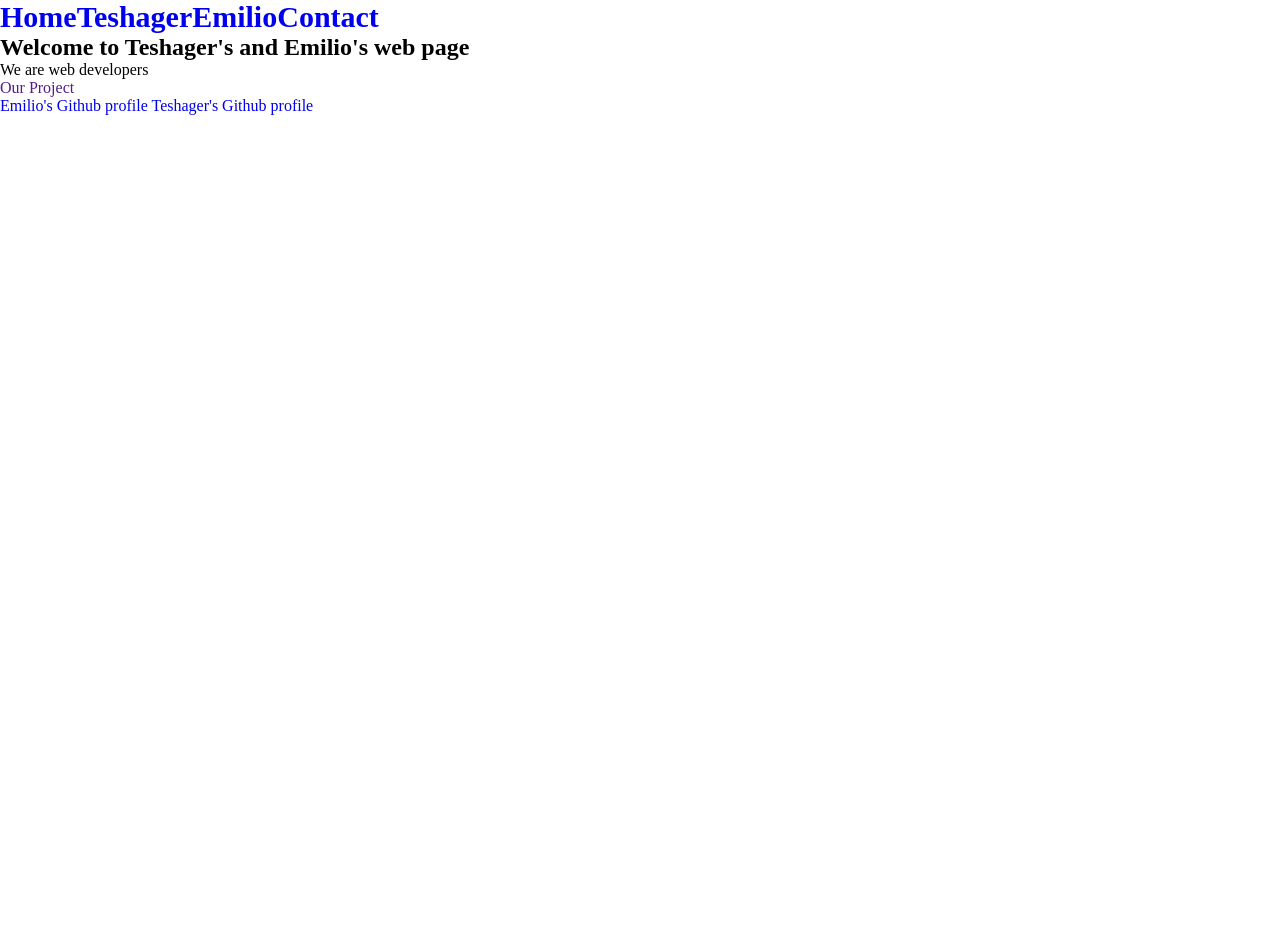
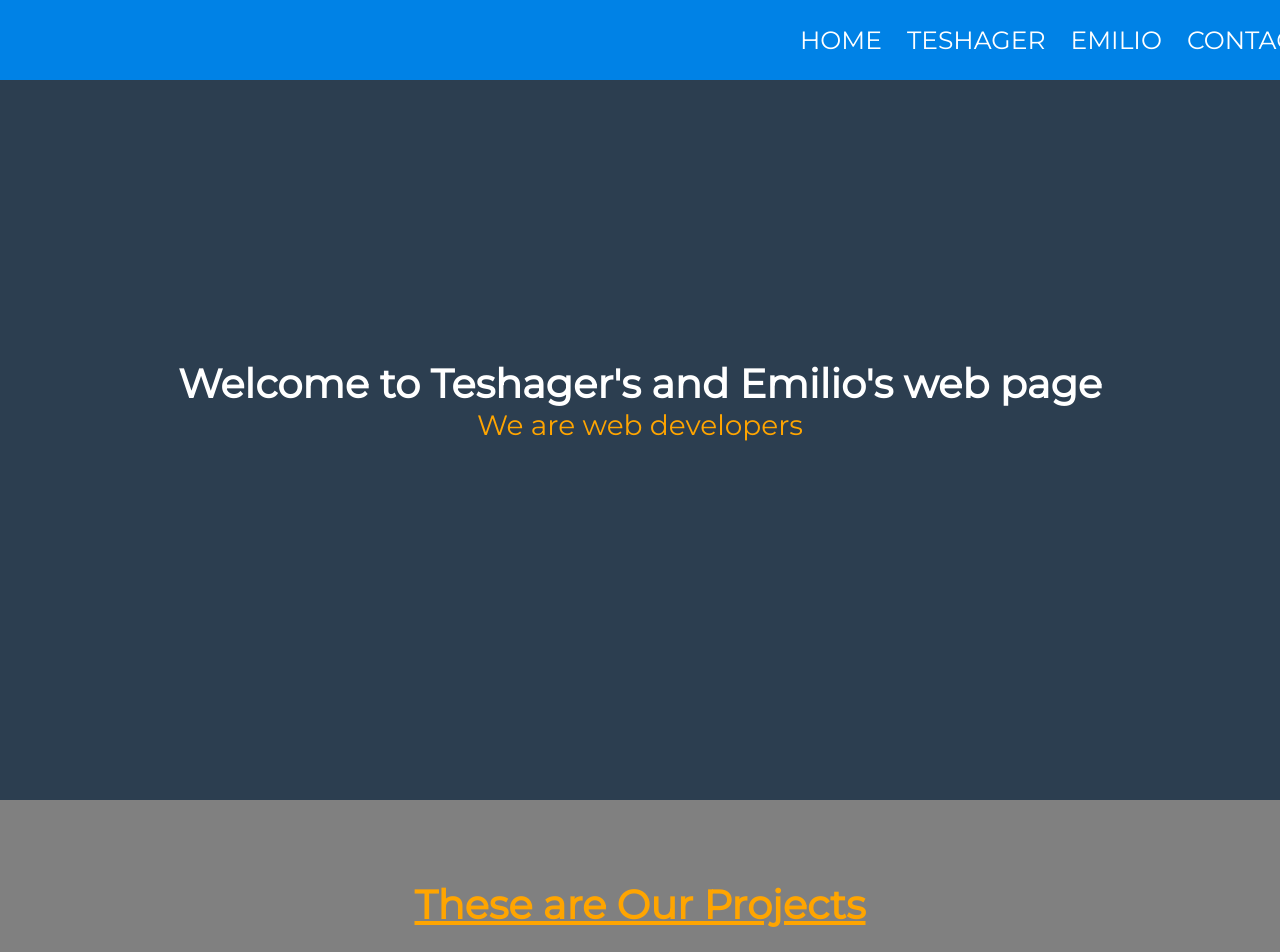
Before and after one commit to Teshager21/Microversetrial, a plain HTML site: page Index.html in a window 1280 px wide. Shown: the top 952 px of the page. Before the commit the page ends 800 px from the top, so only its background shows below. Drawn offline with Linux system fonts and the light colour scheme.

Commit message:
Final HTML

```diff
--- a/Index.html
+++ b/Index.html
@@ -1,38 +1,53 @@
 <html lang="en">
 <head>
+  <link href="https://fonts.googleapis.com/css?family=Montserrat&display=swap" rel="stylesheet">
     <meta charset="UTF-8">
     <meta name="viewport" content="width=device-width, initial-scale=1.0">
+    <title>Document</title>
     <link rel="stylesheet" href="style.css">
-    <title>Document</title>
 </head>
 <body>
   <nav id="navbar">
-    <ul>
-      <li><a href="#">Home</a></li>
-      <li><a href="#">Teshager</a></li>
-      <li><a href="#">Emilio</a></li>
-      <li><a href="#">Contact</a></li>
+    <ul class="nav-list" >
+      <li><a href="#">HOME</a></li>
+      <li><a href="#">TESHAGER</a></li>
+      <li><a href="#">EMILIO</a></li>
+      <li><a href="#">CONTACT</a></li>
 
     </ul>
 
   </nav>
 <section id="welcome-section">
-  <H1>Welcome to Teshager's and Emilio's web page</H1>
-  <p> We are web developers </p>
+  <div class="centertext">
+    <H1>Welcome to Teshager's and Emilio's web page</H1>
+    <p> We are web developers </p>
+
+  </div>
 </section>
 
 
 
 <section id="projects">
-  <div class="project-tile">
-    <a href="">Our Project</a>
-  </div>
+  <h1 class="projects-title">These are Our Projects</h1>
+  <ul class="project-grid">
+    <a href=""> <li class="project-tile"> <img src="https://upload.wikimedia.org/wikipedia/commons/3/3e/Helen_Keller_circa_1920_-_restored.jpg" class="project-img"alt=""><p class="project-title">Tribute Page</p></li></a>
+    <a href="#"> <li class="project-tile"> <img src="myweb.png" class="project-img"alt=" alt=""> <p class="project-title">Form</p> </li></a>
+    <a href="#"> <li class="project-tile"> <img src="webdev.png" alt="" class="project-img" alt="" > <p class="project-title">Portfolio</p> </li>  </a>
+
+  </ul>
 </section>
+<section id="links">
+  <h1 class="invitation" >Let's work together...</h1>
+  <p class="coffee">How do you take your coffee?</p>
 
-<div class="">
-  <a href="https://github.com/emiliocm9">Emilio's Github profile</a>
-  <a href="https://github.com/teshager21">Teshager's Github profile</a>
+<div class="github">
+  <a href="https://github.com/emiliocm9"> <img src="github.png">Emilio's Github profile</a>
+  <a href="https://github.com/teshager21"><img src="github.png">Teshager's Github profile</a>
 </div>
+</section>
+<footer>
+  <p>**This is just an actual Portfolio.</p>
+</footer>
 
 </body>
 </html>
--- a/style.css
+++ b/style.css
@@ -1,9 +1,169 @@
+
+
 *{
+    font-family: 'Montserrat', sans-serif;
     margin:0;
     padding:0;
     box-sizing: border-box;
 }
-nav ul {
+
+
+#navbar {
+
+  top: 0;
+  left: 0;
+  background-color: #0082e6;
+  width: 100vw;
+  height: 80px;
+  display: flex;
+  z-index: 10;
+  position: fixed;
+}
+
+
+.nav-list {
+  margin-left: 800px;
+  display: flex;
+  align-items: center;
+}
+
+.nav-list>li {
+  display: inline-block;
+  margin-right: 25px;
+}
+
+.nav-list a {
+  color: white;
+  text-decoration: none;
+  font-size: 25px;
+  float: right;
+
+}
+
+ #welcome-section {
+   height: 100vh;
+   text-align: center;
+   justify-content: center;
+   align-items: center;
+   display: flex;
+   background-color: #2c3e50;
+    width: 100%;
+
+ }
+ H1 {
+  font-size: 40px;
+  color: white;
+}
+p {
+  color: orange;
+  font-size: 28px;
+
+}
+
+#projects {
+  background-color: grey;
+  padding: 80px 30px;
+}
+
+#projects>h1 {
+  text-align: center;
+  margin-bottom: 50px;
+  color: orange;
+  font-size: 40px;
+  text-decoration: underline;
+  font-weight: bold;
+
+}
+
+.project-grid {
+  display: flex;
+  width: 100%;
+  padding: 0;
+  justify-content: space-around;
+}
+
+
+
+.project-grid a {
+  text-decoration: none;
+}
+
+.project-tile {
+  background-color: #2c3e50;
+  border-radius: 2px;
+  list-style: none;
+  box-shadow: 1px 1px 2px rgba(0, 0, 0, 0.5);
+  display: inline-block;
+
+}
+.project-title {
+  padding: 1.5rem .5rem;
+  color: white;
+  text-align: center;
+  font-size: 20px;
+
+}
+
+/*.projects-title {
+  display: flex;
+}*/
+
+.project-img {
+
+  width: 350px;
+  height: 400px;
+}
+
+#links {
+  text-align: center;
+  height: 200px;
+  background-color: darkgrey;
+  display: flex-block;
+  align-items: center;
+  justify-content: space-around;
+
+
+
+}
+
+section>.invitation {
+  font-size: 40px;
+  font-weight: bold;
+  flex-direction: column;
+  padding-bottom: 5px;
+  color: black;
+}
+
+section>.coffee {
+  margin-bottom: 20px;
+}
+
+.github a {
+  text-decoration: none;
+  font-size: 40px;
+  font-weight: bold;
+  display: flex;
+  text-align: center;
+  justify-content: space-between;
+}
+
+.github {
+  text-align: center;
+  display: flex;
+  justify-content: space-around;
+}
+footer {
+  text-align: center;
+  background-color: grey;
+
+}
+footer p {
+    color: black;
+    font-weight: bold;
+}
+
+
+/*nav ul {
     display:inline-flex;
     justify-content: space-around;
     font-size: 30;
```
Also changed, not shown: github.png (added), myweb.png (added), webdev.PNG (added).
